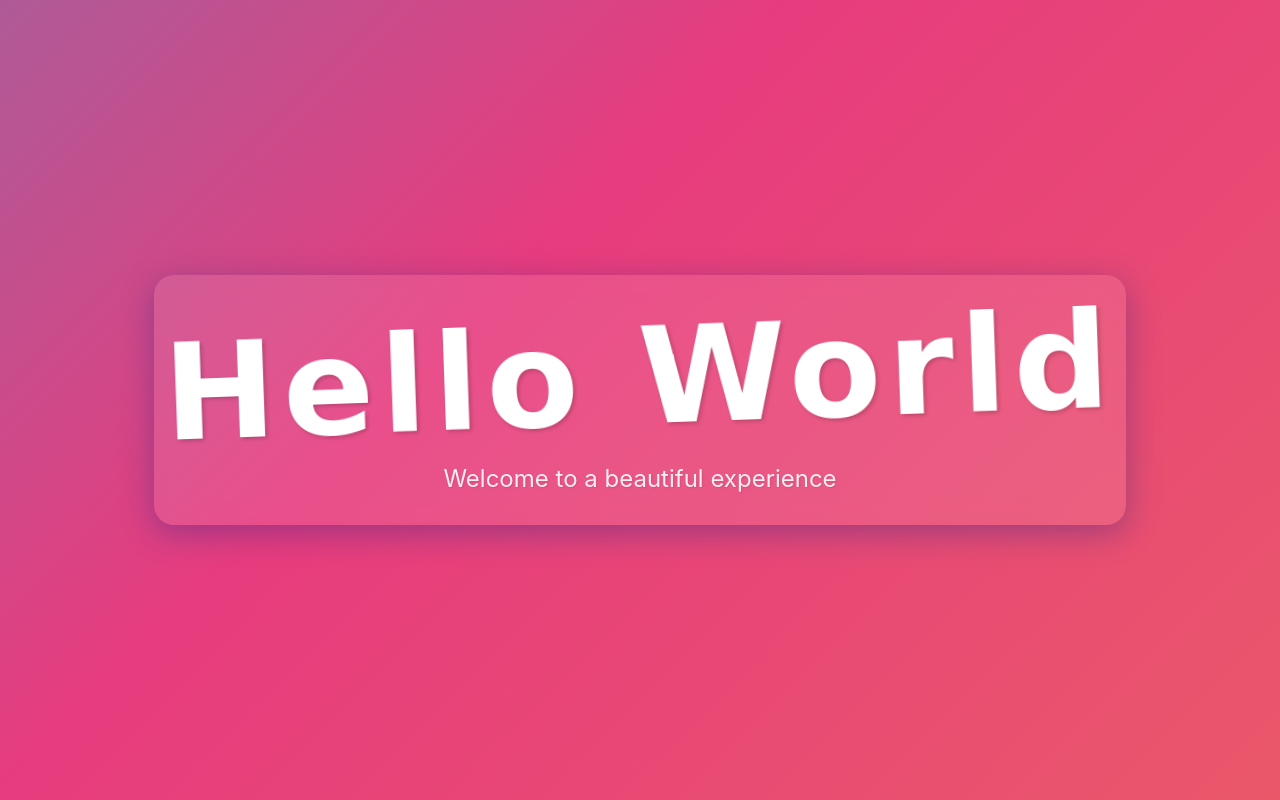
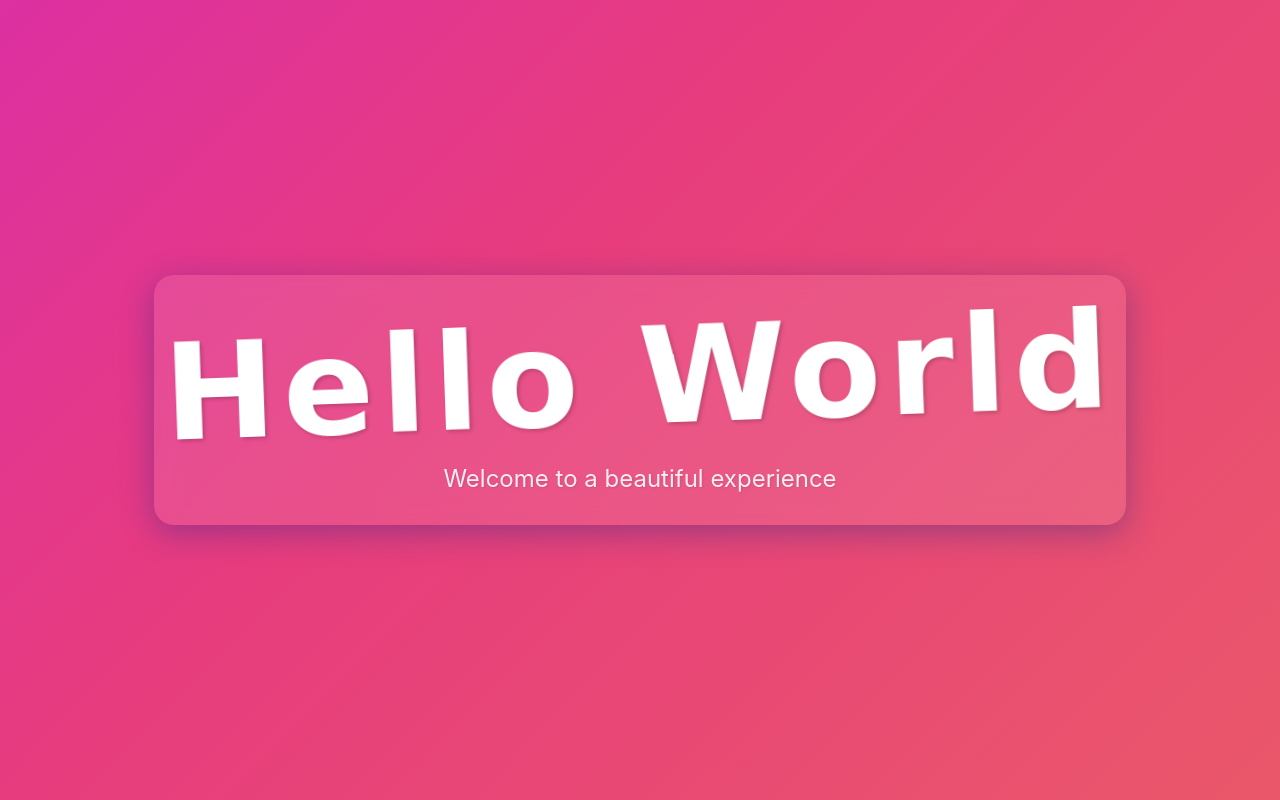
Before and after one commit to GalacticMeteor/landingpage, a plain HTML site: page index.html in a window 1280 px wide. Drawn offline with Linux system fonts and the light colour scheme; a web font is replaced by a local one.

Commit message:
Change background color

```diff
--- a/index.html
+++ b/index.html
@@ -22,7 +22,7 @@
             display: flex;
             justify-content: center;
             align-items: center;
-            background: linear-gradient(-45deg, #ee7752, #e73c7e, #23a6d5, #23d5ab);
+            background: linear-gradient(-45deg, #ee7752, #e73c7e, #c412fa, #23d5ab);
             background-size: 400% 400%;
             animation: gradientBG 15s ease infinite;
             color: #1d1d1f;
```
